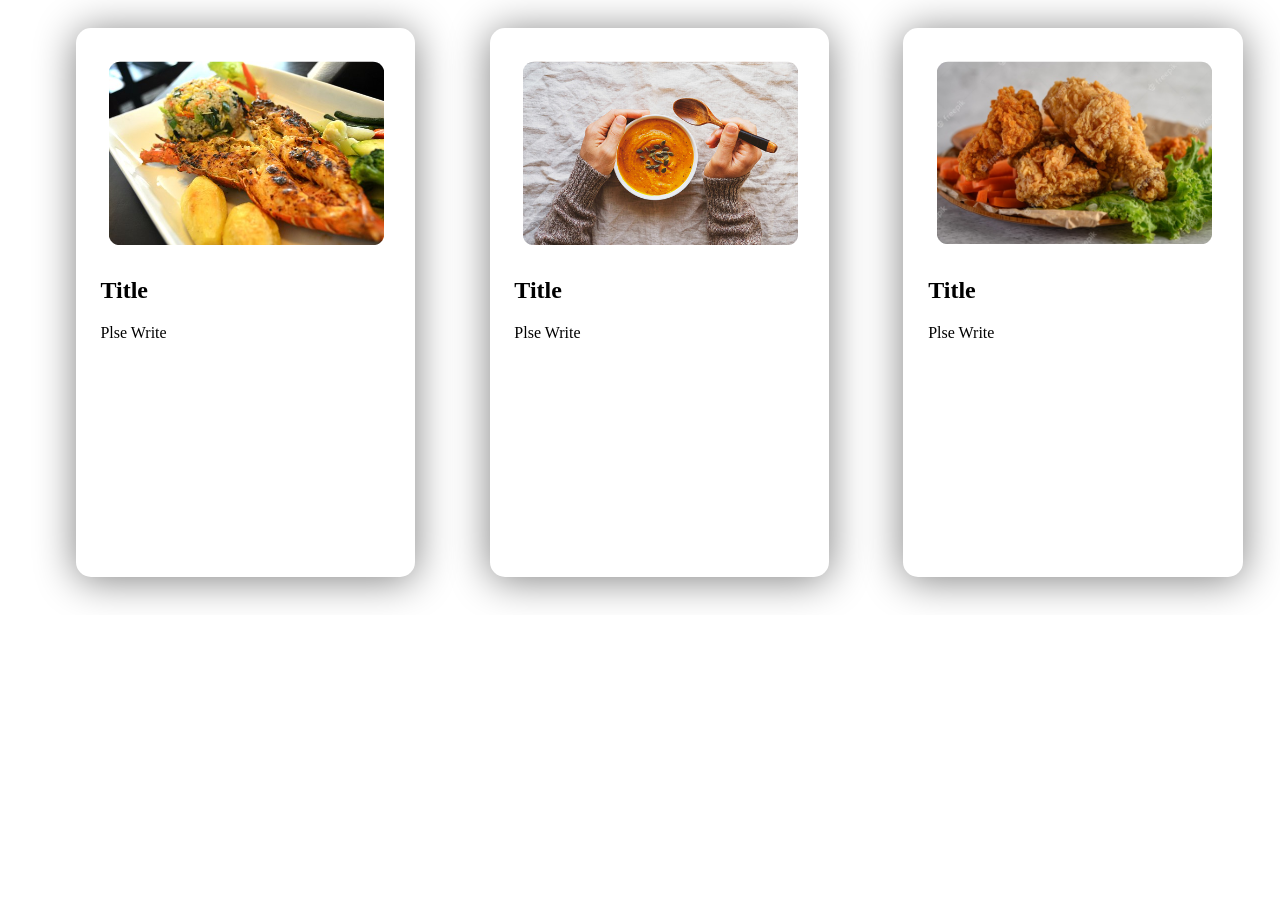
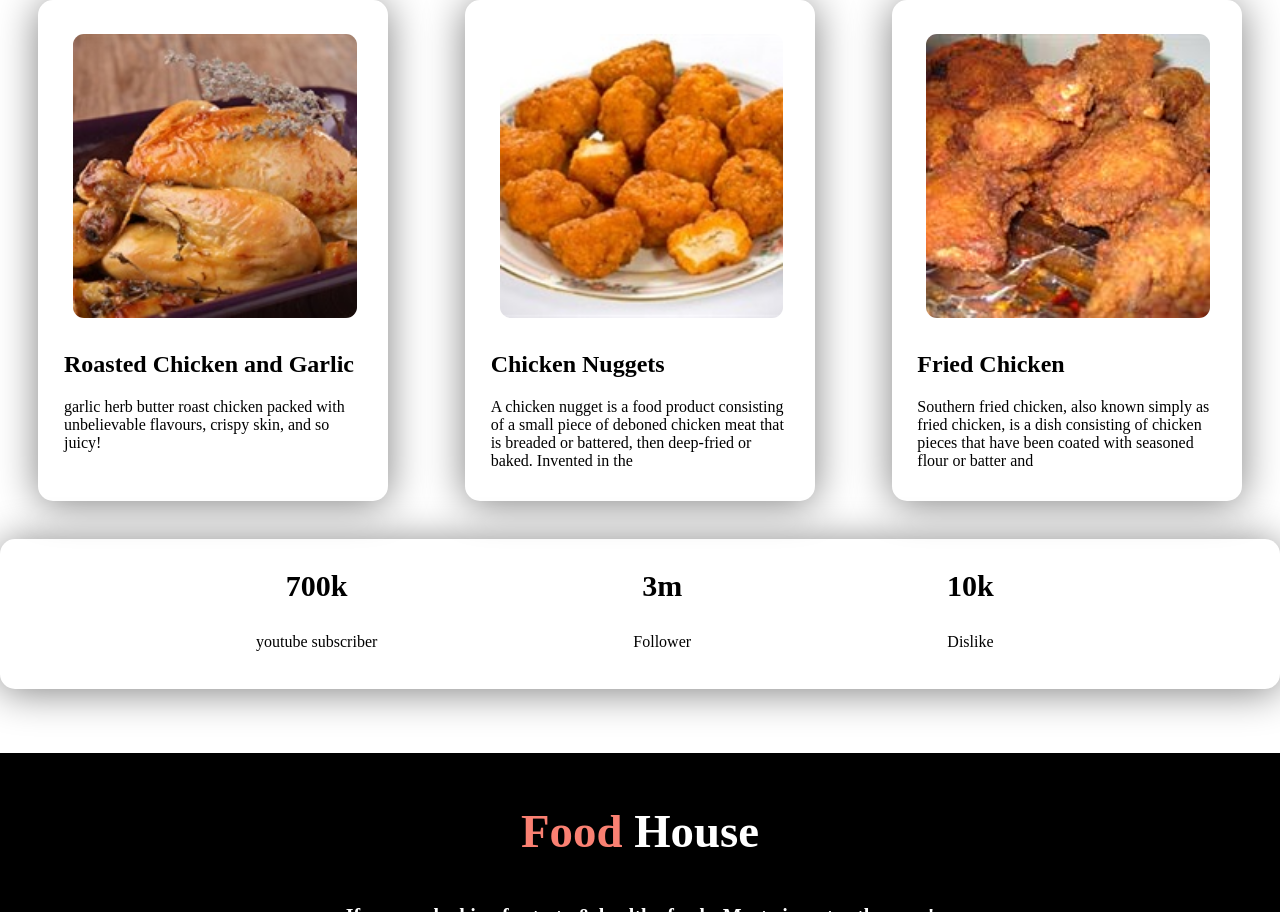
Before and after one commit to tanvierulphero/food-house, a plain HTML site: page index.html in a window 1280 px wide. Shown: the part 1498-2410 px from the top of the page. Before the commit the page ends 2113 px from the top, so only its background shows below. Drawn offline with Linux system fonts and the light colour scheme.

Commit message:
site create done

```diff
--- a/index.html
+++ b/index.html
@@ -8,6 +8,8 @@
     <title>Food House</title>
     <link rel="stylesheet" href="style.css">
 </head>
+
+<body>
     <section>
         <h1 class="welcome">Welcome to Food House</h1>
         <div class="top-area flex-container">
@@ -30,47 +32,73 @@
             </div>
             <div class="half-width">
                 <h1> <strong>Food House Information</strong></h1>
-            <p>"Food House" project is formerly known as a restaurant opening for public business, which has a typical
-                vintage architectural style of the 70’s and 80’s. The project enjoys a relatively favorable geographic
+                <p>"Food House" project is formerly known as a restaurant opening for public business, which has a
+                    typical
+                    vintage architectural style of the 70’s and 80’s. The project enjoys a relatively favorable
+                    geographic
                     location and an extensive view with the windows facing the boundless ocean. The owner of the project
                     mainly expects to repair and refine the building’s appearance, combining with new functional
                     requirements and responding to the surroundings, so that the indoor and outdoor can be a unified
                     temperament to enable building to integrate better into the environment. <br>
                     Firstly, the design is started from inside and outside moving lines to make people believe that the
-                design is for a better use of the product itself; therefore, combing moving lines inside and outside the
+                    design is for a better use of the product itself; therefore, combing moving lines inside and outside
+                    the
                     building is a primary problem. </p>
                 <a class="btn" target="_blank" href="https://www.facebook.com/foodhousesyl/">VISIT FB PAGE</a>
             </div>
         </div>
     </section>
     <section class="item-area">
-    <div class="half-width">
+        <div class="half-width Choices">
             <h1>My Choices</h1>
-        <p>My Food Choice was introduced in 2017 as a new, more personalised way of serving patient meals in NSW public
-            hospitals. My Food Choice uses technology to cut the time between ordering and receiving meals to under 4
+            <p>My Food Choice was introduced in 2017 as a new, more personalised way of serving patient meals in NSW
+                public
+                hospitals. My Food Choice uses technology to cut the time between ordering and receiving meals to under
+                4
                 hours and gives patients a menu of up to 18 hot meals at lunch and dinner.</p>
         </div>
         <div class="quater flex-container">
             <div class="quater-width">
-            <img src="images/food/pic1 (1).jpg" alt="">
-            <h2>Title</h2>
-            <p>Plse Write</p>
+                <img src="images/food/pic (1).jpg" alt="">
+                <h2>Roasted Chicken and Garlic</h2>
+                <p>garlic herb butter roast chicken packed with unbelievable flavours, crispy skin, and so juicy!</p>
             </div>
             <div class="quater-width">
-            <img src="images/food/pic1 (2).jpg" alt="">
-            <h2>Title</h2>
-            <p>Plse Write</p>
+                <img src="images/food/pic (2).jpg" alt="">
+                <h2>Chicken Nuggets</h2>
+                <p>A chicken nugget is a food product consisting of a small piece of deboned chicken meat that is
+                    breaded or
+                    battered, then deep-fried or baked. Invented in the</p>
             </div>
             <div class="quater-width">
-            <img src="images/food/pic1 (3).jpg" alt="">
-            <h2>Title</h2>
-            <p>Plse Write</p>
+                <img src="images/food/pic (3).jpg" alt="">
+                <h2>Fried Chicken</h2>
+                <p>Southern fried chicken, also known simply as fried chicken, is a dish consisting of chicken pieces
+                    that
+                    have been coated with seasoned flour or batter and</p>
             </div>
         </div>
     </section>
-
-<body>
-
+    <section>
+        <div class="rank flex-container">
+            <div class="youtube">
+                <h3>700k</h3>
+                <p>youtube subscriber</p>
+            </div>
+            <div class="youtube">
+                <h3>3m</h3>
+                <p>Follower</p>
+            </div>
+            <div class="youtube">
+                <h3>10k</h3>
+                <p>Dislike</p>
+            </div>
+        </div>
+    </section>
+    <footer>
+        <h3><span>Food</span> House</h3>
+        <h5>If you are looking for testy & healthy foods. Must give a try then say!</h5>
+    </footer>
 </body>
 
 </html>
--- a/style.css
+++ b/style.css
@@ -1,5 +1,5 @@
 body{
-    margin: 0;
+    margin: 0 auto;
 }
 .welcome{
     text-align: center;
@@ -7,6 +7,9 @@ body{
     background: -webkit-linear-gradient(rgb(250, 9, 9), rgb(67, 226, 4));
     -webkit-background-clip: text;
     -webkit-text-fill-color: transparent;
+}
+.top-area{
+    margin-left: 5%;
 }
 h1{
     font-size: 50px;
@@ -45,14 +48,20 @@ span{
 }
 .item-area{
     align-items: center;
+    margin-top: 5%;
+}
+.Choices{
+    text-align: center;
+    margin: 0 auto;
+
 }
 .quater{
-  margin-left: 3%;
-  padding: ;
+  margin-left: 0;
+
 }
 .quater-width{
     width: 400px;
-    height: 500px;
+    height: 450px;
     border-radius: 15px;
     box-shadow: 0 3px 40px 0 grey;
     margin: 0 3% 3% 3%;
@@ -65,3 +74,32 @@ span{
 
 
 }
+
+.rank{
+    text-align: center;
+    width: 1280px;
+    height: 150px;
+    border-radius: 15px;
+    box-shadow: 0 3px 40px 0 grey;
+    margin: 0 auto;
+    }
+.youtube{
+    margin-left: 10%;
+    padding-left: 10%;
+}
+
+.rank h3{
+    font-size: 30px;
+}
+footer{
+    font-size: 40px;
+    text-align: center;
+    height: 250px;
+    margin-top: 5%;
+    padding-top: 4px;
+    background-color: black;
+    color: white;
+}
+footer h5{
+    font-size: 20px;
+}
```
Also changed, not shown: images/food/pic (1).jpg (added), images/food/pic (2).jpg (added), images/food/pic (3).jpg (added), images/food/pic1 (1).jpg (deleted), images/food/pic1 (2).jpg (deleted), images/food/pic1 (3).jpg (deleted). Lines whose indentation alone changed are shown as unchanged.
